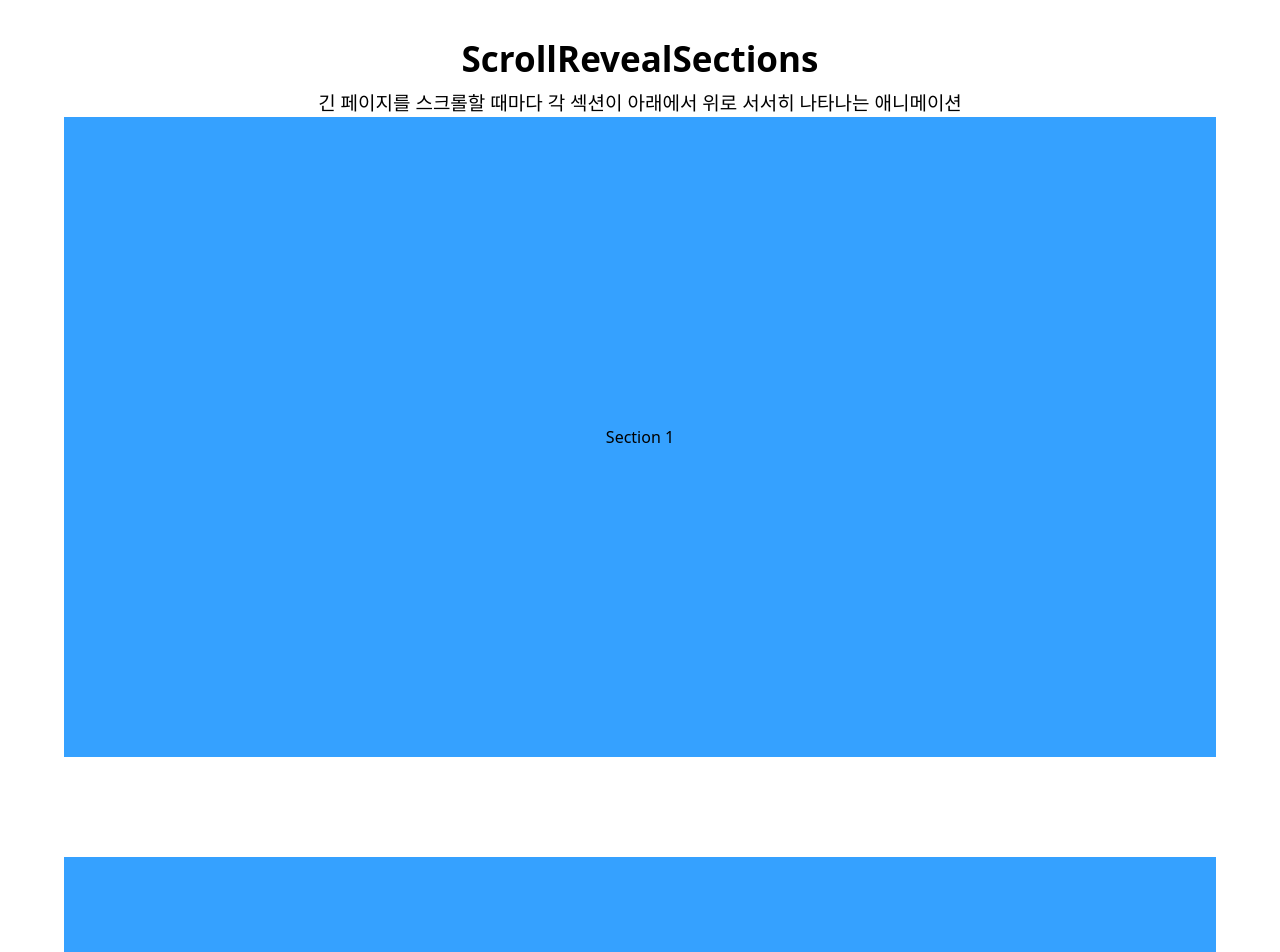
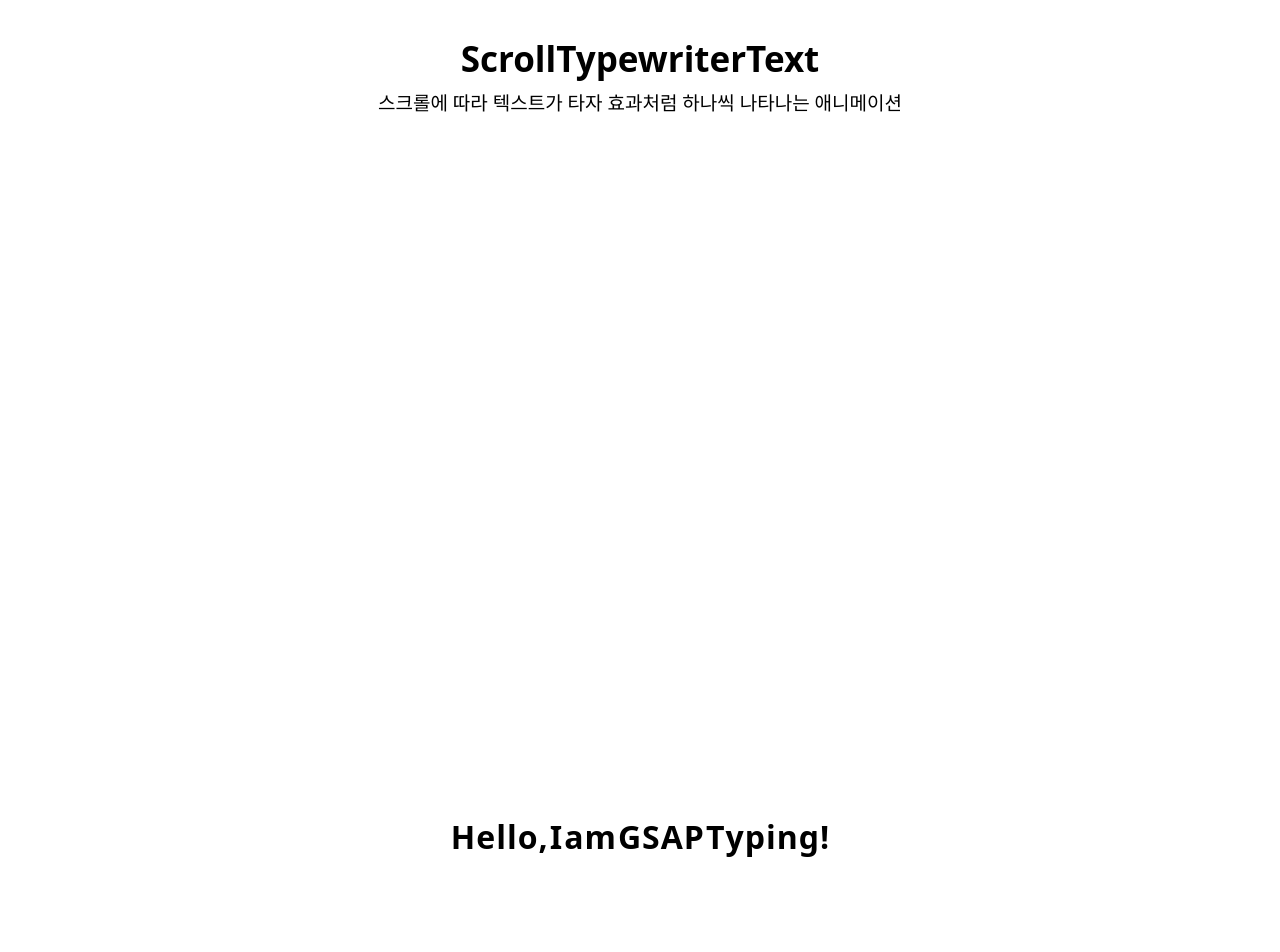
Before and after one commit to beurmuz/InteractiveWeb, a React (Vite) app: page / in a window 1280 px wide. Shown: the top 952 px of the page. Built offline with nearby package versions, Linux system fonts and the light colour scheme.

Commit message:
#1 [dev] ScrollTypewriterText 개발

```diff
--- a/src/App.tsx
+++ b/src/App.tsx
@@ -9,14 +9,19 @@
 import ScrollScaleCards from "./components/ScrollScaleCards/ScrollScaleCards";
 import ScrollSlideCards from "./components/ScrollSlideCards/ScrollSlideCards";
 import ScrollSlideUpCards from "./components/ScrollSlideUpCards/ScrollSlideUpCards";
+import ScrollTypewriterText from "./components/ScrollTypewriterText/ScrollTypewriterText";
 import FullScreenLayout from "./Layout/FullScreenLayout";
 
 function App() {
   return (
     <>
       <FullScreenLayout>
+        <ScrollTypewriterText />
+      </FullScreenLayout>
+
+      {/* <FullScreenLayout>
         <ScrollRevealSectionsEach />
-      </FullScreenLayout>
+      </FullScreenLayout> */}
 
       {/* <FullScreenLayout>
         <ScrollRevealSections />
--- /dev/null
+++ b/src/components/ScrollTypewriterText/ScrollTypewriterText.module.css
@@ -0,0 +1,21 @@
+.container {
+  display: flex;
+  justify-content: center;
+  align-items: center;
+  margin: auto;
+  overflow-x: hidden;
+  height: 180vh;
+}
+
+.text {
+  font-size: 2rem;
+  font-weight: bold;
+  display: flex;
+  flex-wrap: wrap;
+  gap: 1px;
+}
+
+.letter {
+  transform: translateY(10px);
+  transition: transform 0.3s;
+}
--- /dev/null
+++ b/src/components/ScrollTypewriterText/ScrollTypewriterText.tsx
@@ -0,0 +1,65 @@
+import { useEffect, useRef } from "react";
+import ProjectHeader from "../ProjectHeader";
+import styles from "./ScrollTypewriterText.module.css";
+import gsap from "gsap";
+
+const ScrollTypewriterText = () => {
+  const textRef = useRef<HTMLDivElement>(null);
+
+  useEffect(() => {
+    const textElements = textRef.current;
+    if (!textElements) return;
+
+    // 기존 텍스트 저장
+    const textContent = textElements.textContent || "";
+    textElements.textContent = "";
+
+    // 글자마자 span으로 감싸기
+    const letters = textContent.split("").map((char, idx) => {
+      const span = document.createElement("span");
+      span.textContent = char;
+      span.style.opacity = "0";
+      span.className = styles.letter;
+      textElements.appendChild(span);
+      return span;
+    });
+
+    // IntersectionObserver로 감지하기
+    const observer = new IntersectionObserver(
+      (entries) => {
+        entries.forEach((entry) => {
+          if (entry.isIntersecting) {
+            gsap.to(letters, {
+              opacity: 1,
+              y: 0,
+              duration: 0.5,
+              stagger: 0.05,
+              ease: "power2.out",
+            });
+            observer.disconnect();
+          }
+        });
+      },
+      { threshold: 0.2 }
+    );
+
+    observer.observe(textElements);
+
+    return () => observer.disconnect();
+  }, []);
+
+  return (
+    <>
+      <ProjectHeader
+        name="ScrollTypewriterText"
+        description="스크롤에 따라 텍스트가 타자 효과처럼 하나씩 나타나는 애니메이션"
+      />
+      <div className={styles.container}>
+        <div ref={textRef} className={styles.text}>
+          Hello, I am GSAP Typing!
+        </div>
+      </div>
+    </>
+  );
+};
+export default ScrollTypewriterText;
```
